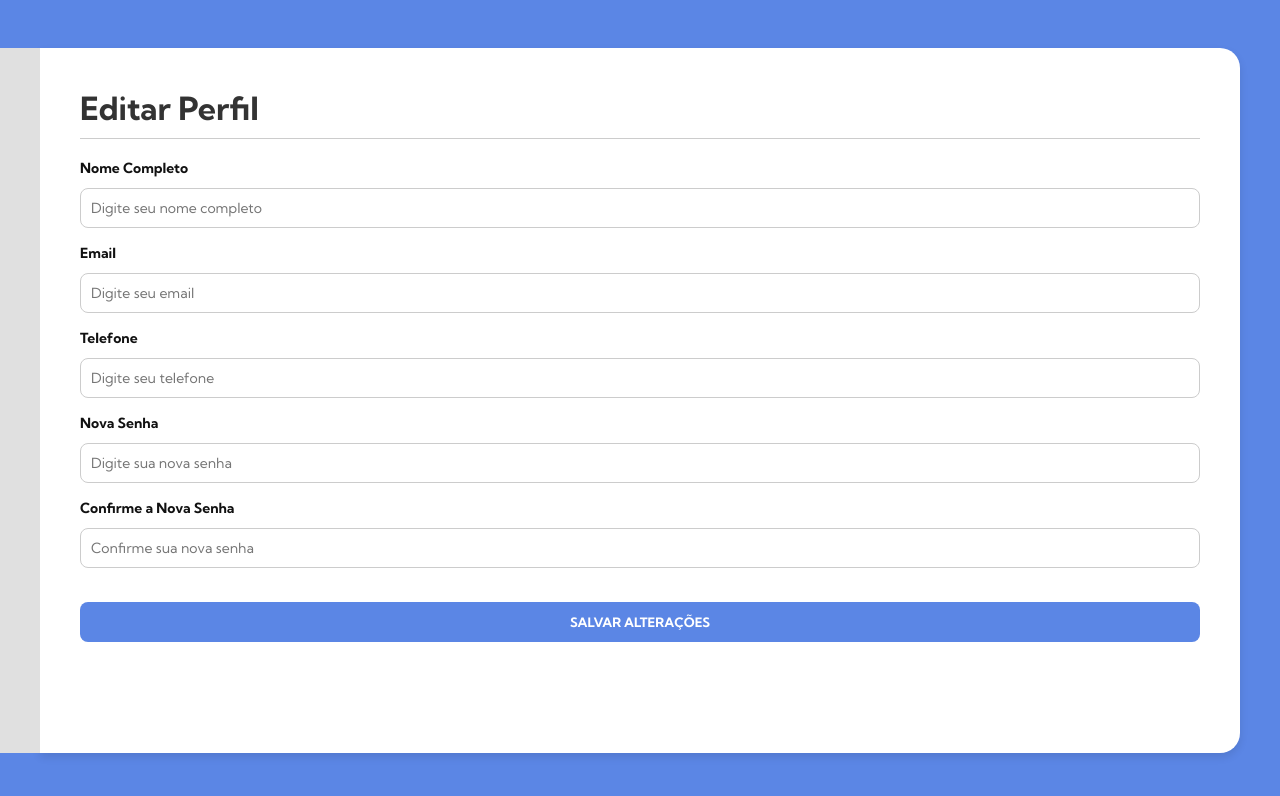
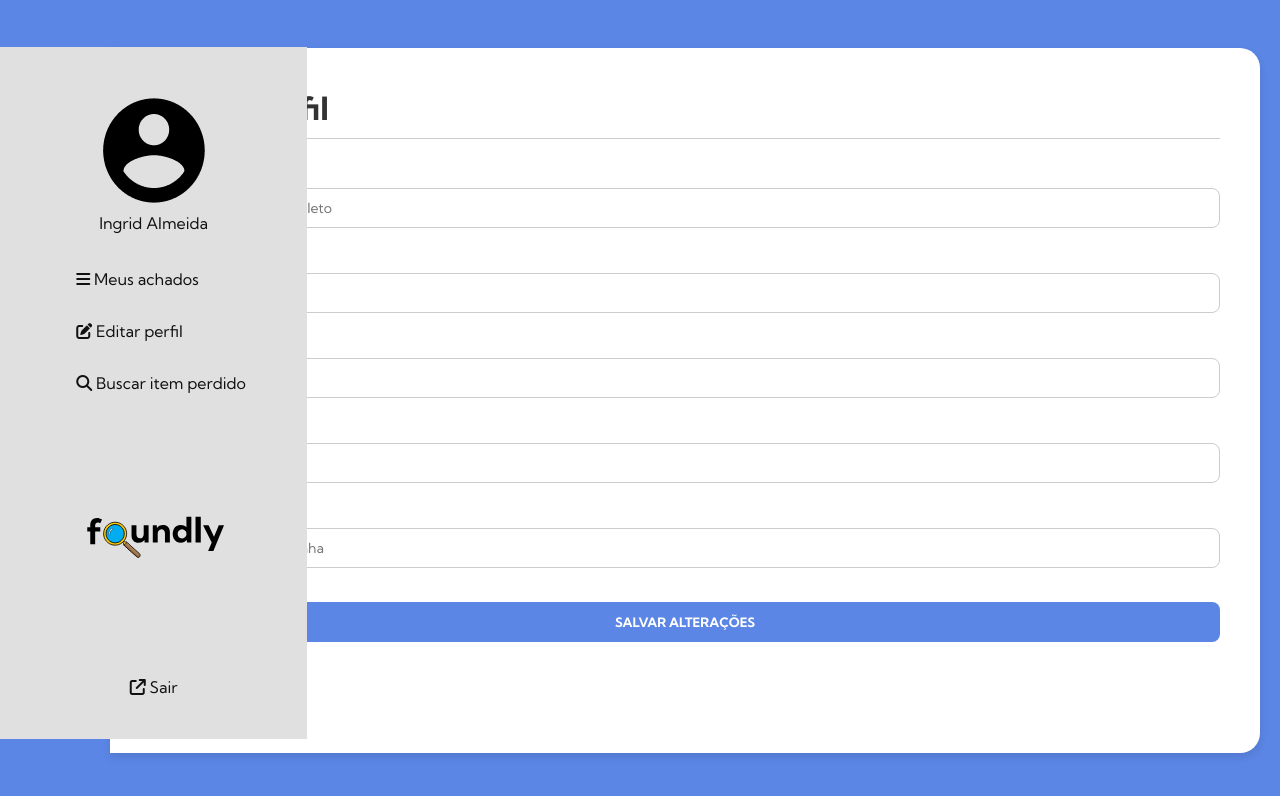
Before and after one commit to EduardoLopes085/Foundly, a React (Vite) app: page /edit-profile in a window 1280 px wide. Shown: the top 796 px of the page. Built offline with nearby package versions, Linux system fonts and the light colour scheme.

Commit message:
adicao da navigationBar no componentes

```diff
--- /dev/null
+++ b/src/components/navigationBar/navigation.css
@@ -0,0 +1,34 @@
+.navigation-container{
+    width: 24vw;
+    height: 86.5%;
+
+    display: flex;
+    flex-direction: column;
+    align-items: center;
+    justify-content: space-evenly;
+
+
+    background-color: #E0E0E0;
+}
+
+.user-perfil{
+    display: flex;
+    flex-direction: column;
+    align-items: center;
+
+}
+
+
+
+.nav-options{
+    display: flex;
+    flex-direction: column;
+    margin-left: 5%;
+
+    gap: 2rem;
+}
+
+
+.FoundlyLogo{
+    width: 250px;
+}
--- /dev/null
+++ b/src/components/navigationBar/navigationBar.jsx
@@ -0,0 +1,50 @@
+import React from "react";
+
+// Importa corretamente o logo e o avatar
+import logoFoundly from "../../assets/Início.svg";
+import avatar from "../../assets/avatar.png";
+
+// Importa o CSS corretamente
+import "../navigationBar/navigation.css";
+
+function NavigationBar() {
+    return (
+        <>
+            <div className="navigation-container">
+
+                {/* Perfil do usuário com imagem */}
+                <div className="user-perfil">
+                    <img className="user-image" src={avatar} alt="foto de perfil do usuário" />
+                    <div className="user-name">Ingrid Almeida</div>
+                </div>
+
+                {/* Links de navegação */}
+                <div className="nav-options">
+                    <a href="">
+                        <i className="fa-solid fa-bars"></i> Meus achados
+                    </a>
+
+                    <a href="">
+                        <i className="fa-solid fa-pen-to-square"></i> Editar perfil
+                    </a>
+
+                    <a href="">
+                        <i className="fa-solid fa-magnifying-glass"></i> Buscar item perdido
+                    </a>
+                </div>
+
+                {/* Logo do Foundly na parte inferior */}
+                <img src={logoFoundly} alt="Logo Foundly" className="logo" />
+
+                {/* Link para sair */}
+                <div className="logoff">
+                    <a href="">
+                        <i className="fa-solid fa-arrow-up-right-from-square"></i> Sair
+                    </a>
+                </div>
+            </div>
+        </>
+    );
+}
+
+export default NavigationBar;
--- a/src/pages/editProfile.css
+++ b/src/pages/editProfile.css
@@ -1,86 +1,37 @@
-.edit-profile-container {
+/* Container principal da página */
+.edit-profile-page {
   display: flex;
   height: 100vh;
   background-color: #5B86E5;
-  padding: 47.5px 0;
   margin: 0;
+  padding: 47.5px 0; /* Mantém o padding superior e inferior */
 }
 
-.menu-bar {
-  width: 60px;
-  background-color: #E0E0E0;
-  border-radius: 0px;
-  margin-left: 0;
-  padding: 300px;
+/* Barra lateral cinza */
+.navigation-container {
+  background-color: #f2f2f2;
+  position: fixed; /* Fixa a barra na extremidade esquerda */
+  left: 0;
+  margin-top: -1px;
+  margin-bottom: 10px;
+  padding: 5px; /* Padding interno */
   box-sizing: border-box;
-  display: flex;
-  flex-direction: column;
-  align-items: center;
-  justify-content: center;
-  position: relative;
 }
 
+
+/* Caixa branca com o formulário de edição */
 .rounded-box {
-  width: 1600px;
-  max-width: 1200px;
+  width: 1150px;  /* Isso vai fazer a largura da barra branca ocupar o restante da tela, levando em conta a barra lateral */
   background-color: white;
   border-radius: 0px 20px 20px 0px;
-  margin-right: 40px;
+  margin-right: 20px;
   padding: 40px;
   box-shadow: 0 4px 8px rgba(0, 0, 0, 0.1);
+  box-sizing: border-box;
 }
 
-.avatar-img {
-  position: absolute;
-  top: 22px;
-  left: 75%;
-  transform: translateX(-50%);
-  width: 60px;
-  height: 60px;
-  border-radius: 50%;
-  object-fit: cover;
-}
 
-.user-name {
-  position: absolute;
-  top: 75px;
-  left: 75%;
-  transform: translateX(-50%);
-  color: #333;
-  font-size: 25px;
-  white-space: nowrap;
-  font-weight: bold;
-  text-align: center;
-  margin-top: 10px;
-}
-
-.menu-link {
-  text-decoration: none;
-  color: #333;
-  font-size: 18px;
-  font-weight: bold;
-  margin-top: 5px;
-  margin-left: 300px;
-  white-space: nowrap;
-}
-
-.logout-link {
-  text-decoration: none;
-  color: #333;
-  font-size: 18px;
-  font-weight: bold;
-  margin-top: 200px;
-  margin-bottom: 20px;
-  padding-bottom: 20px;
-  display: flex;
-  align-items: center;
-  gap: 8px;
-}
-
-.menu-link:hover {
-  background-color: #ddd;
-}
-
+/* Título da página */
 .rounded-box h1 {
   font-size: 32px;
   color: #333;
@@ -89,20 +40,12 @@
   border-bottom: 1px solid #ccc;
 }
 
-.inicio-logo {
-  width: 40px;  /* Tamanho da logo */
-  height: 40px; /* Tamanho da logo */
-  margin-bottom: 300px; /* Espaço abaixo da logo */
-  margin-left: 300px;
-  left: 75%;
-}
-
-/* Estilo dos campos de edição de perfil */
+/* Estilo do formulário */
 .edit-profile-form {
   display: flex;
   flex-direction: column;
-  gap: 10px; /* Espaçamento entre os campos */
-  margin-top: 18px; /* Adiciona um pouco de espaçamento antes dos campos */
+  gap: 10px;
+  margin-top: 18px;
 }
 
 .edit-profile-form label {
@@ -116,16 +59,17 @@
   padding: 10px;
   font-size: 14px;
   border: 1px solid #ccc;
-  margin-bottom: 4px; /* Reduzido o espaço entre os campos */
+  margin-bottom: 4px;
   border-radius: 8px;
 }
 
 .form-label {
   font-size: 15px;
-  margin-bottom: 2px; /* Diminui o espaço entre o título e o campo */
-  font-weight: bold; /* Deixa o título em negrito */
+  margin-bottom: 2px;
+  font-weight: bold;
 }
 
+/* Botão de salvar */
 .save-btn {
   background-color: #5B86E5;
   color: white;
@@ -139,5 +83,5 @@
 }
 
 .save-btn:hover {
-  background-color: #4a70b7; /* Efeito hover para o botão */
+  background-color: #4a70b7;
 }
--- a/src/pages/editProfile.jsx
+++ b/src/pages/editProfile.jsx
@@ -1,40 +1,14 @@
 import React from 'react';
 import './editProfile.css';
-import avatar from '../assets/avatar.png'; // ajuste o caminho se necessário
-import { FaPencilAlt } from 'react-icons/fa'; // Ícone de lista
-import { FaList } from 'react-icons/fa'; // ícone de lista
-import { FaSearch } from 'react-icons/fa'; // ícone de lupa
-import { FaSignOutAlt } from 'react-icons/fa'; // ícone de logout
+import NavigationBar from '../components/navigationBar/navigationBar'; // importa a barra de navegação
 
 function EditProfile() {
   return (
-    <div className="edit-profile-container">
-      <div className="menu-bar">
-        <img src={avatar} alt="Avatar" className="avatar-img" />
-        <p className="user-name">Ingrid Almeida</p>
+    <div className="edit-profile-page">
+      {/* Barra lateral cinza */}
+      <NavigationBar />
 
-        {/* Menu com Meus Achados, Editar perfil e Buscar item perdido */}
-        <a href="#" className="menu-link">
-          <FaList style={{ marginRight: '8px' }} />
-            Meus achados
-        </a>
-        <a href="#" className="menu-link">
-          <FaPencilAlt style={{ marginRight: '8px' }} />
-            Editar perfil
-        </a>
-        <a href="#" className="menu-link">
-          <FaSearch style={{ marginRight: '8px' }} />
-            Buscar item perdido
-        </a>
-
-        {/* Link Sair */}
-        <a href="#" className="menu-link logout-link">
-          <FaSignOutAlt style={{ marginRight: '8px' }} />
-            Sair
-        </a>
-      </div>
-
-      {/* Barra de edição de perfil */}
+      {/* Conteúdo principal da página */}
       <div className="rounded-box">
         <h1>Editar Perfil</h1>
 
```
